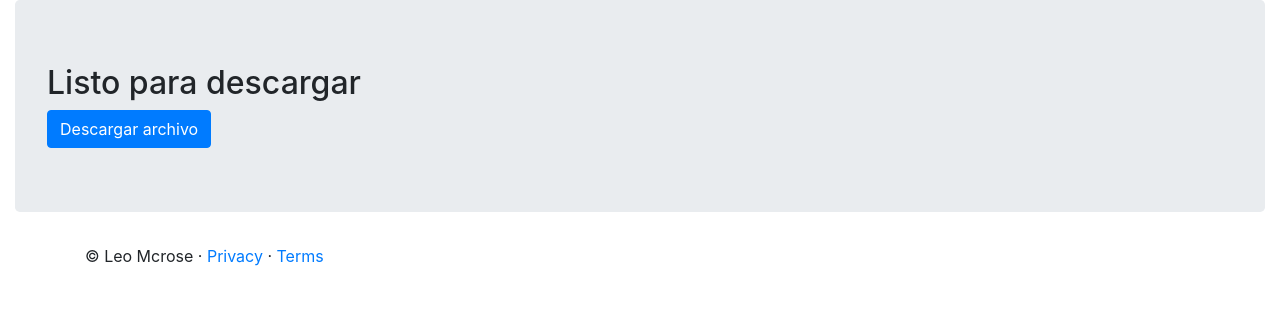
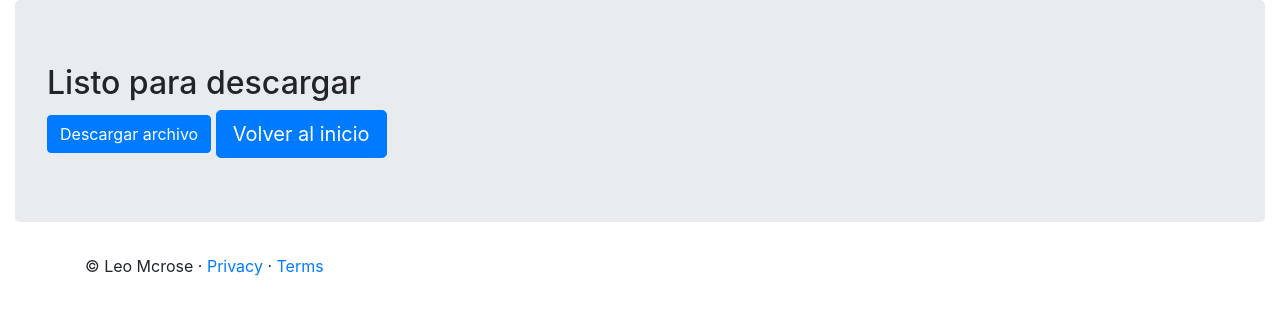
Before and after one commit to fermellone/igloo, a Flask app: page /exporesult in a window 1280 px wide. Shown: the part 56-371 px from the top of the page. Run offline with Flask 2, Linux system fonts and the light colour scheme; data comes from the database, SQL or seed files in the repository; data that the repository does not hold is empty; some libraries are stand-ins or nearby versions.

Commit message:
Agregado el cosito

```diff
--- a/templates/exporesult.html
+++ b/templates/exporesult.html
@@ -27,6 +27,8 @@
 						<button type= "button" class= "btn btn-primary btn_-g">
 						Descargar archivo
 					</button>
+					<a class="btn btn-primary btn-lg" href="/" role="button">Volver al inicio</a>
+
 					</a>
 
 
```
